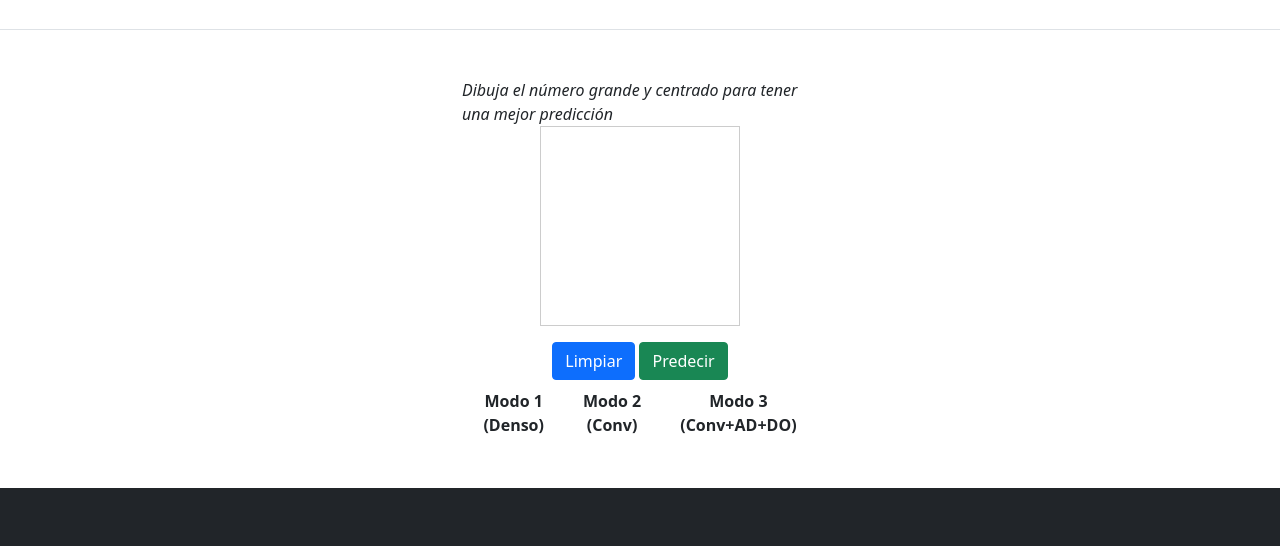
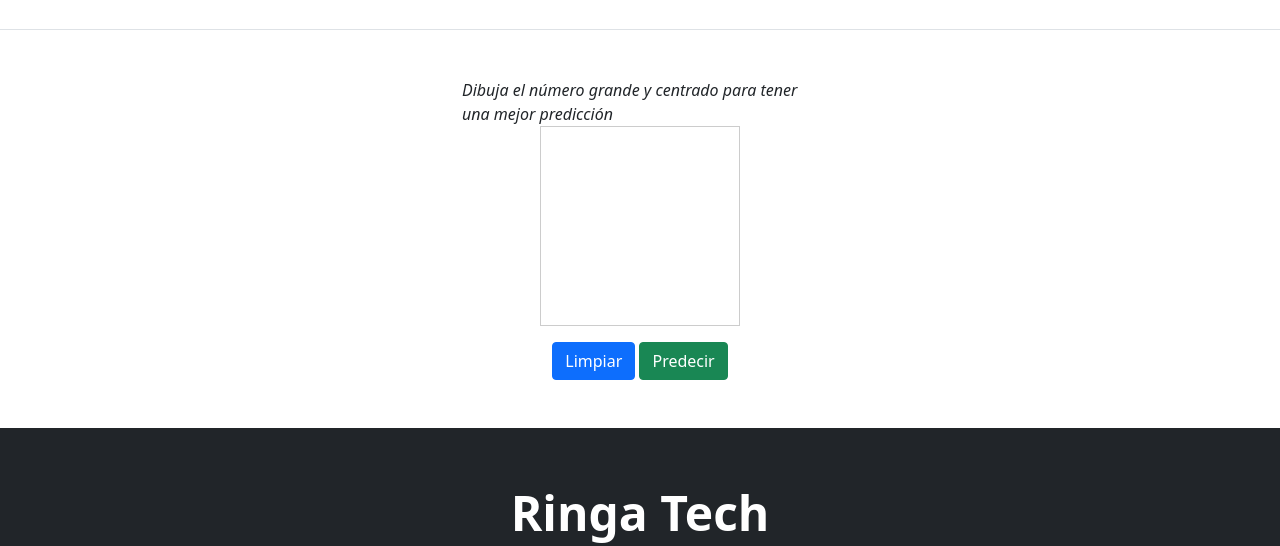
Before and after one commit to yadira877/Semestral-Clasificador-de-numeros, a plain HTML site: page index.html in a window 1280 px wide. Shown: the part 233-779 px from the top of the page. Drawn offline with nearby package versions, Linux system fonts and the light colour scheme; a script that the page names is missing.

Commit message:
Update index.html

```diff
--- a/index.html
+++ b/index.html
@@ -1,8 +1,11 @@
+
 <!doctype html>
 <html lang="en">
   <head>
     <meta charset="utf-8">
     <meta name="viewport" content="width=device-width, initial-scale=1">
+    <link rel="icon" type="image/png" sizes="32x32" href="/favicon-32x32.png">
+    <link rel="icon" type="image/png" sizes="16x16" href="/favicon-16x16.png">
     <title>Números</title>
 
     <link href="https://cdn.jsdelivr.net/npm/bootstrap@5.0.2/dist/css/bootstrap.min.css" rel="stylesheet" integrity="sha384-EVSTQN3/azprG1Anm3QDgpJLIm9Nao0Yz1ztcQTwFspd3yD65VohhpuuCOmLASjC" crossorigin="anonymous">
@@ -41,41 +44,25 @@
             <div id="canvas-container">
               <div><i>Dibuja el n&uacute;mero grande y centrado para tener una mejor predicci&oacute;n</i></div>
               <canvas id="bigcanvas" width="200" height="200"></canvas>
-              <canvas id="smallcanvas" width="28" height="28"style="display:none"></canvas>
+              <canvas id="smallcanvas" width="28" height="28" style="display: none"></canvas>
             </div>
             <div class="text-center mt-3">
               <button class="btn btn-primary" id="limpiar" onclick="limpiar()">Limpiar</button>
               <button class="btn btn-success" id="predecir" onclick="predecir()">Predecir</button>
-              <div class="mt-2 text-center">
-                <table>
-                  <thead>
-                    <th>Modo 1 (Denso)</th>
-                    <th>Modo 2 (Conv)</th>
-                    <th>Modo 3 (Conv+AD+DO)</th>
-                  </thead>
-                  <tbody>
-                    <tr>
-                      <td><div id="resultado3" class="resultado"></div></td>
-                      <td><div id="resultado2" class="resultado"></div></td>
-                      <td><div id="resultado" class="resultado"></div></td>
-                    </tr>
-                  </tbody>
-                </table>
-
+              <div id="resultado"></div>
             </div>
 
           </div>
         </div>
       </div>
-</div>
+
       <div class="b-example-divider"></div>
 
       <div class="bg-dark text-secondary mt-5 px-4 py-2 text-center">
         <div class="py-5">
-          <h1 class="display-5 fw-bold text-white">Semestral</h1>
+          <h1 class="display-5 fw-bold text-white">Ringa Tech</h1>
           <div class="col-lg-6 mx-auto">
-
-            <p class="fs-5 mb-4">Revisa <a href="https://youtube.com/RingaTech">este canal</a> para videos de inteligencia artificial, programaci&oacute;n, etc.</p>
+            <p class="fs-5 mb-4">Revisa <a href="https://youtube.com/RingaTech">mi canal</a> para videos de inteligencia artificial, programaci&oacute;n, etc.</p>
           </div>
         </div>
       </div>
@@ -112,7 +99,10 @@
             var arr = []; //El arreglo completo
             var arr28 = []; //Al llegar a 28 posiciones se pone en 'arr' como un nuevo indice
             for (var p=0, i=0; p < imgData.data.length; p+=4) {
+                //uintc8[i++] = imgData.data[p+3];
                 var valor = imgData.data[p+3]/255;
+                //Invertir pq si no tio tensorflow se enoja >:(
+                //valor = valor == 255 ? 0 : 255;
                 arr28.push([valor]); //Agregar al arr28 y normalizar a 0-1. Aparte queda dentro de un arreglo en el indice 0... again
                 if (arr28.length == 28) {
                     arr.push(arr28);
@@ -228,9 +218,26 @@
       //Cargar modelo
       (async () => {
           console.log("Cargando modelo...");
-          modelo = await tf.loadLayersModel("model.json");
+          modelo = await tf.loadLayersModel("https://ringa-tech.com/exportacion/numeros/model.json");
+          //modelo = await tf.loadLayersModel("model.json");
           console.log("Modelo cargado...");
       })();
     </script>
+
+    //<script src="https://www.gstatic.com/firebasejs/8.8.0/firebase-app.js"></script>
+    //<script src="https://www.gstatic.com/firebasejs/8.8.0/firebase-analytics.js"></script>
+    <script>
+      var firebaseConfig = {
+       /7 apiKey: "AIzaSyAveaOMdSeaG82ukQpd-kvWKkD1-7AfmjY",
+        //authDomain: "ringatech-website.firebaseapp.com",
+        //projectId: "ringatech-website",
+        //storageBucket: "ringatech-website.appspot.com",
+        //messagingSenderId: "658482419973",
+        //appId: "1:658482419973:web:647e7b53d39684ec7eff6c",
+        //measurementId: "G-JMXEL2D511"
+      };
+      //firebase.initializeApp(firebaseConfig);
+      //firebase.analytics();
+    </script>
   </body>
 </html>
```
